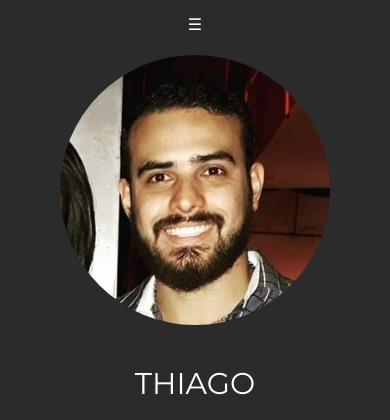
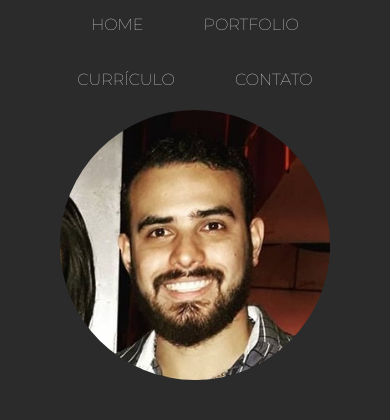
Before and after one commit to fidelis27/portfolio-thiagofidelis, a PHP site: page /index.php in a window 390 px wide. Shown: the top 420 px of the page. Run offline with PHP 8.4, Linux system fonts and the light colour scheme.

Commit message:
ajuste menu

```diff
--- a/css/styles.css
+++ b/css/styles.css
@@ -245,10 +245,10 @@
 
 @media(max-width: 800px){
     .nav li {
-        display: none;
+
     }
     .nav li.threeline-icon {
-        display: inline-block;
+
     }
     .content div{
         display: block;
```
